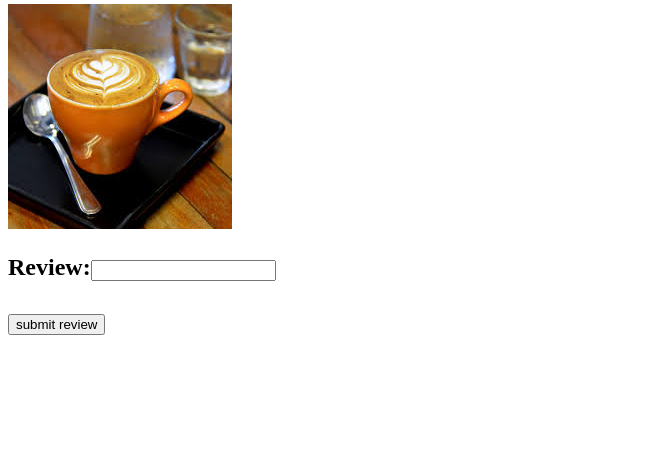
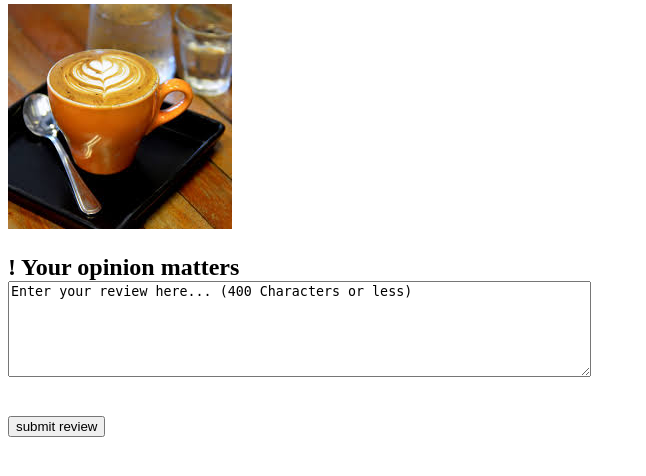
Before and after one commit to ahmedetefy/KodokyojinCoffeeFinder, a Django app: page /CoffeeFinderApp/coffee_item_page/10/ in a window 1280 px wide. Shown: the part 114-590 px from the top of the page, without its empty margins (0-646 px from the left). Run offline with Django 3.2, Linux system fonts and the light colour scheme; data comes from the database, SQL or seed files in the repository; both versions use the stored data as it was after the commit; parts of the project's set-up code (start-up, migrations or seed data) failed here and were passed over; some libraries are stand-ins or nearby versions.

Commit message:
Changed Review's text field to text area in coffee item html with a character counter

```diff
--- a/CoffeeFinder/CoffeeFinderApp/views.py
+++ b/CoffeeFinder/CoffeeFinderApp/views.py
@@ -61,6 +61,7 @@
 
     current_user = request.user
     context_dict['user_id'] = current_user.id
+    context_dict['username'] = current_user.username
 
     # Go render the response and return it to the client.
     return render(request, 'CoffeeFinderApp/coffee_item_page.html', context_dict)
--- a/CoffeeFinder/templates/CoffeeFinderApp/coffee_item_page.html
+++ b/CoffeeFinder/templates/CoffeeFinderApp/coffee_item_page.html
@@ -1,6 +1,19 @@
 <!DOCTYPE html>
 <html>
-	<head></head>
+	<head>
+		<script src="http://code.jquery.com/jquery-1.5.js"></script>
+		<!-- Character counting function for the review -->
+    <script>
+      function countChar(val) {
+        var len = val.value.length;
+        if (len >= 400) {
+          val.value = val.value.substring(0, 400);
+        } else {
+          $('#charNum').text(400 - len);
+        }
+      };
+    </script>
+	</head>
 	{% load staticfiles %}
 	<body>
 		<div>
@@ -16,13 +29,16 @@
 
 	 <div>
 	 		<h2>
-		       <form action ="/CoffeeFinderApp/post_item_review/" method="post">{% csrf_token%}
-		        Review:<input size="20" type="text"  name="field"  >
+	 			{{username}}! Your opinion matters
+	 			<br><textarea rows="6" cols="70" size="200" name="field" form="reviewForm" onkeyup="countChar(this)">Enter your review here... (400 Characters or less)</textarea>
+	 			<div id="charNum"></div>
+		       <form action ="/CoffeeFinderApp/post_item_review/" method="post" id="reviewForm">{% csrf_token%}
 		        <br>
-		        <input size="20" type="text" name="user" value={{user_id}} hidden> <br>
+		        <input size="20" type="text" name="user" value={{user_id}} hidden>
         		<input size="20" type="text" name="coffee_item" value={{coffee_item.id}} hidden >
         		<input size = "20" type="submit" value="submit review">
 		        </form>
+		        <br>
 	      	</h2>
 	 	</div>
 
```
Also changed, not shown: CoffeeFinder/db.sqlite3, 2 other files.
